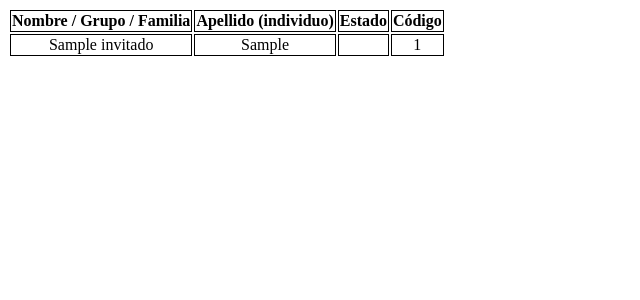
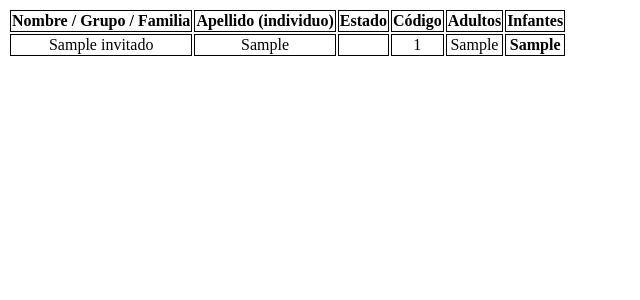
Before and after one commit to BaezCrdrm/boda-pf, a PHP site: page /admin/verificaAsistencia.php in a window 1280 px wide. Shown: the top 300 px of the page, without its empty margins (0-640 px from the left). Run offline with PHP 8.4, Linux system fonts and the light colour scheme; tables that the repository leaves empty or names only in its code hold one stand-in row (values such as "Sample post"); data that the repository does not hold is empty.

Commit message:
Más información para el recepcionista

```diff
--- a/scripts/consulta.php
+++ b/scripts/consulta.php
@@ -61,7 +61,7 @@
 
     // Administrador verifica asistencia
     function consultaAsistencia() {
-        $query = "SELECT invitados.nombre, invitados.apellido, asistencia.estado, invitados.id FROM invitados INNER JOIN asistencia ON invitados.id=asistencia.id";
+        $query = "SELECT invitados.nombre, invitados.apellido, asistencia.estado, invitados.id, invitados.canGrupo, infantes.cantidad FROM invitados INNER JOIN asistencia INNER JOIN infantes ON invitados.id=asistencia.id AND invitados.id=infantes.id";
         $consulta = genQuery($query);
 
         $string = "<table>
@@ -70,6 +70,8 @@
             <th>Apellido (individuo)</th>
             <th>Estado</th>
             <th>Código</th>
+            <th>Adultos</th>
+            <th>Infantes</th>
         </tr>";
 
         while ($reg = mysqli_fetch_array($consulta, MYSQLI_NUM)) {
@@ -93,6 +95,11 @@
             }
             $string .= "<td>$estado</td>
             <td>".$reg[3]."</td>
+            <td>".$reg[4]."</td>
+            <td><b>";
+            if($reg[5] > 0) {
+                $string .= $reg[5];}
+            $string .= "<b/></td>
             </tr>";
         }
 
```
